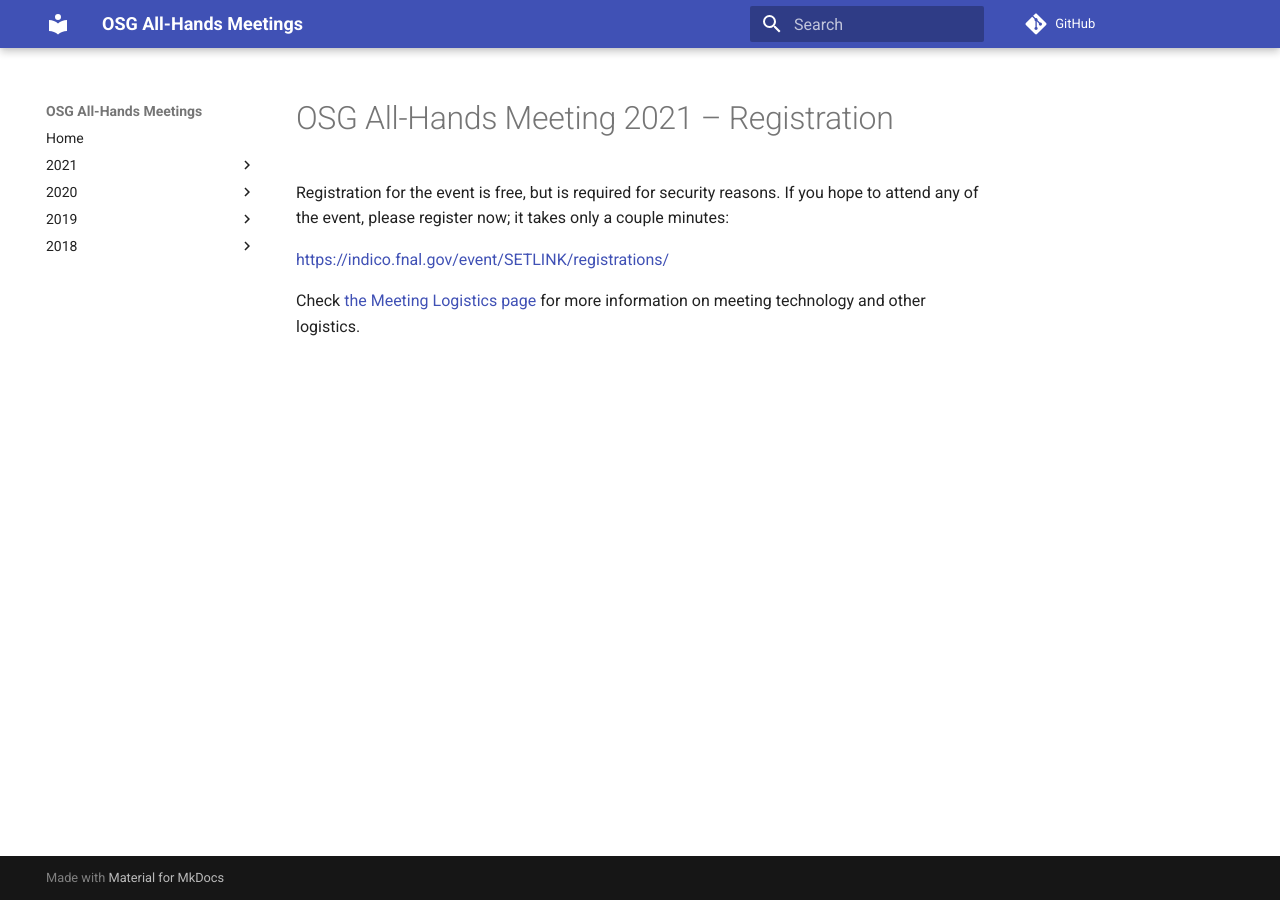
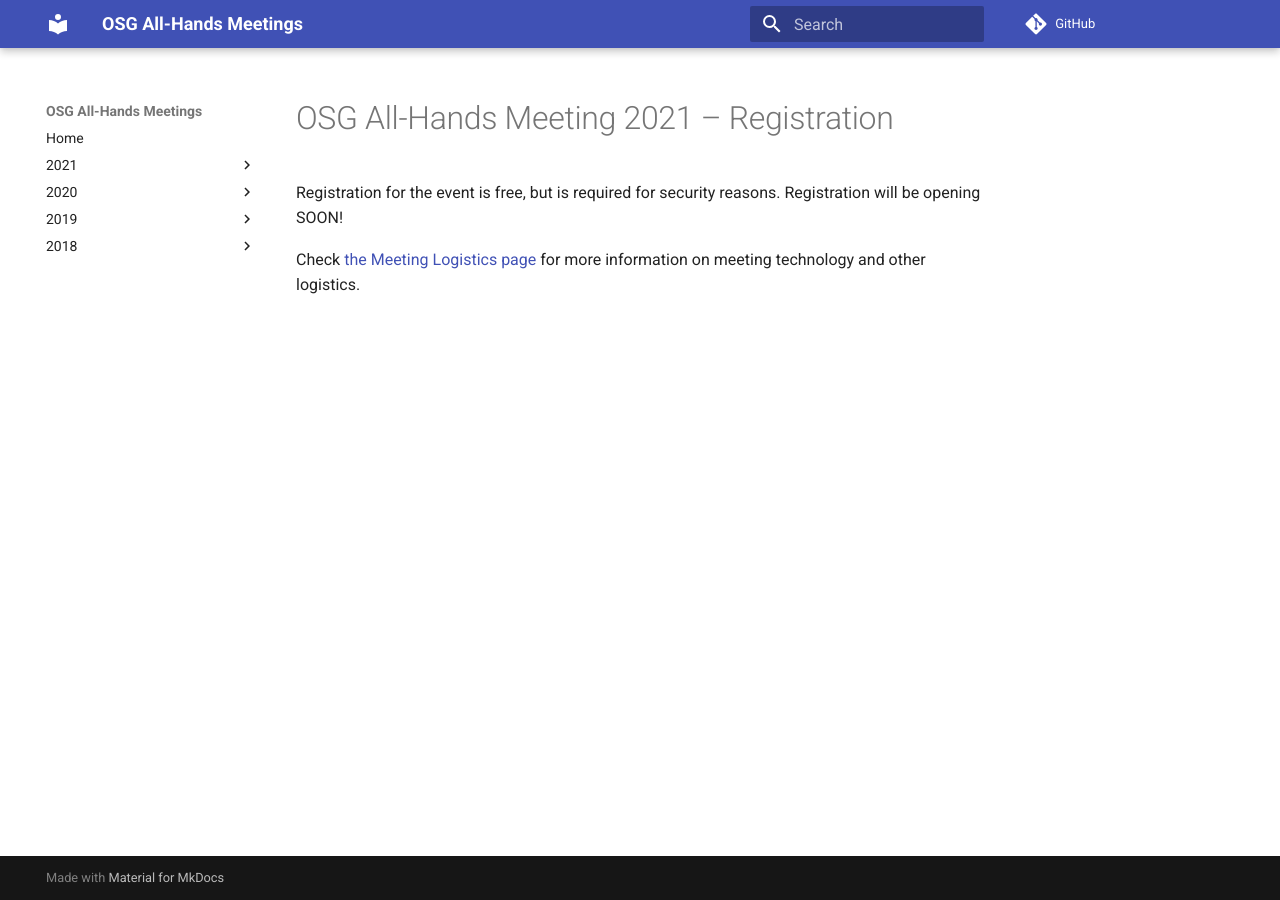
Before and after one commit to osg-htc/all-hands, an MkDocs documentation site: the page built from docs/2021/registration.md, in a window 1280 px wide. Built offline with MkDocs 1.6.1 and Material for MkDocs 9.7.7, drawn with Linux system fonts in a browser that asks for light colours; comment, search, counter and statistics services are not loaded.

Commit message:
Update registration.md

```diff
--- a/docs/2021/registration.md
+++ b/docs/2021/registration.md
@@ -1,10 +1,6 @@
 # OSG All-Hands Meeting 2021 &ndash; Registration
 
-Registration for the event is free, but is required for security reasons.  If
-you hope to attend any of the event, please register now; it takes only a couple
-minutes:
-
-[https://indico.fnal.gov/event/SETLINK/registrations/](https://indico.fnal.gov/event/SETLINK/registrations/)
+Registration for the event is free, but is required for security reasons. Registration will be opening SOON!
 
 Check [the Meeting Logistics page](technology.md)
 for more information on meeting technology and other logistics.
```
